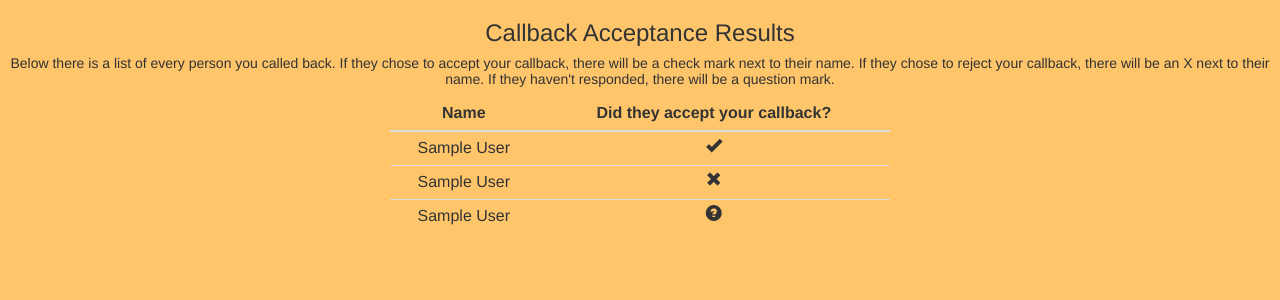
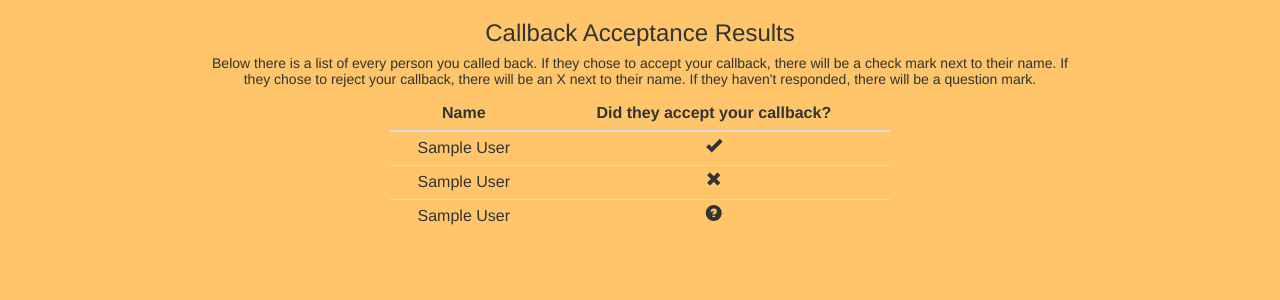
Before and after one commit to Aussieboy11/callbacks_portal, a Django app: template templates/group_results.html in a window 1280 px wide. Shown: the part 52-352 px from the top of the page. Run offline with Django 3.2, Linux system fonts and the light colour scheme; the template is opened without the code that fills it: most values are stand-ins (such as "Sample title", 1, 10 or a date in 2020).

Commit message:
a little change

```diff
--- a/templates/group_results.html
+++ b/templates/group_results.html
@@ -1,7 +1,7 @@
 {% include "importfiles.html" %}
 
 {% include "navbar_admin.html" %}
-<div align='center'>
+<div class='body_div' align='center'>
 	<h3>
 	Callback Acceptance Results
 	</h3>
```
